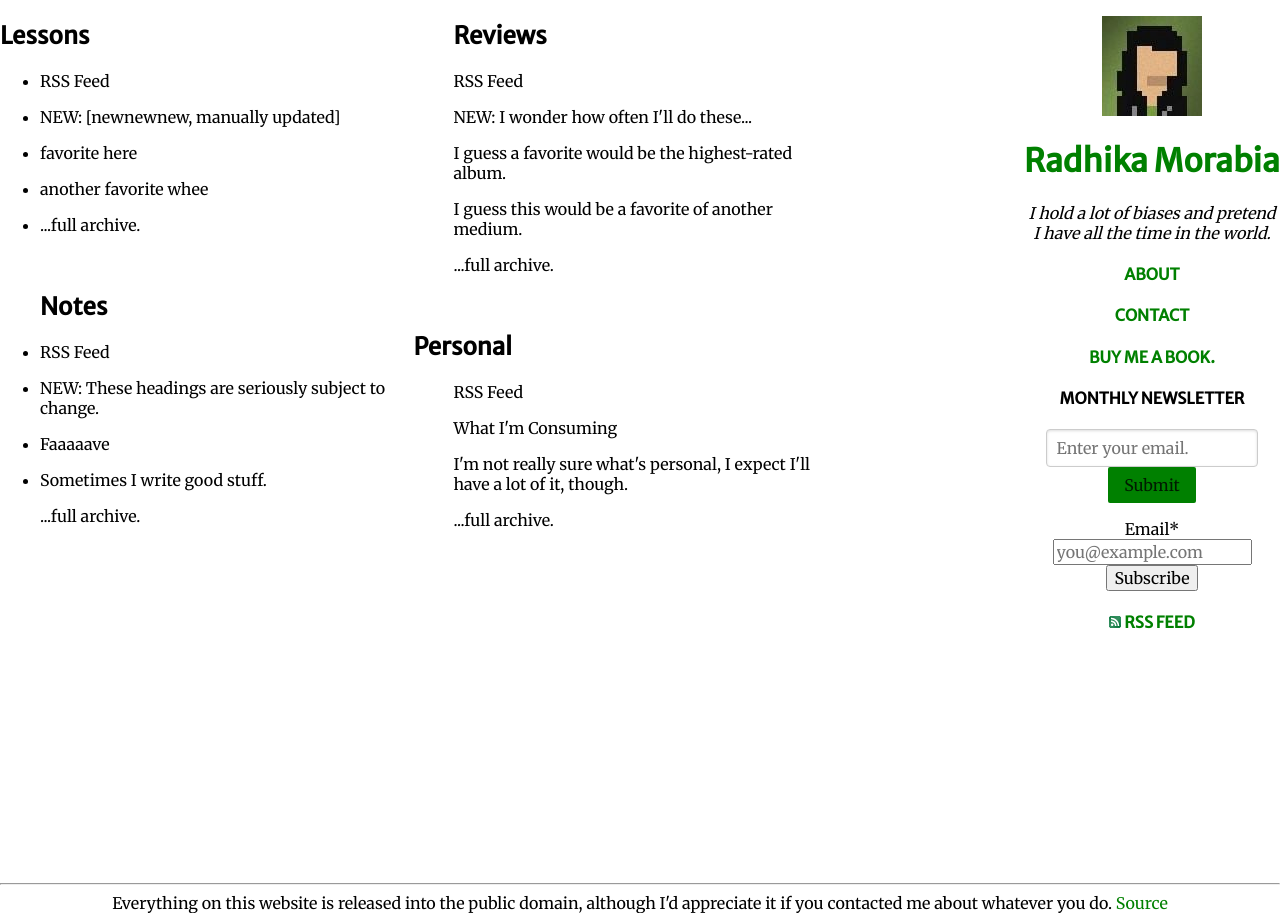
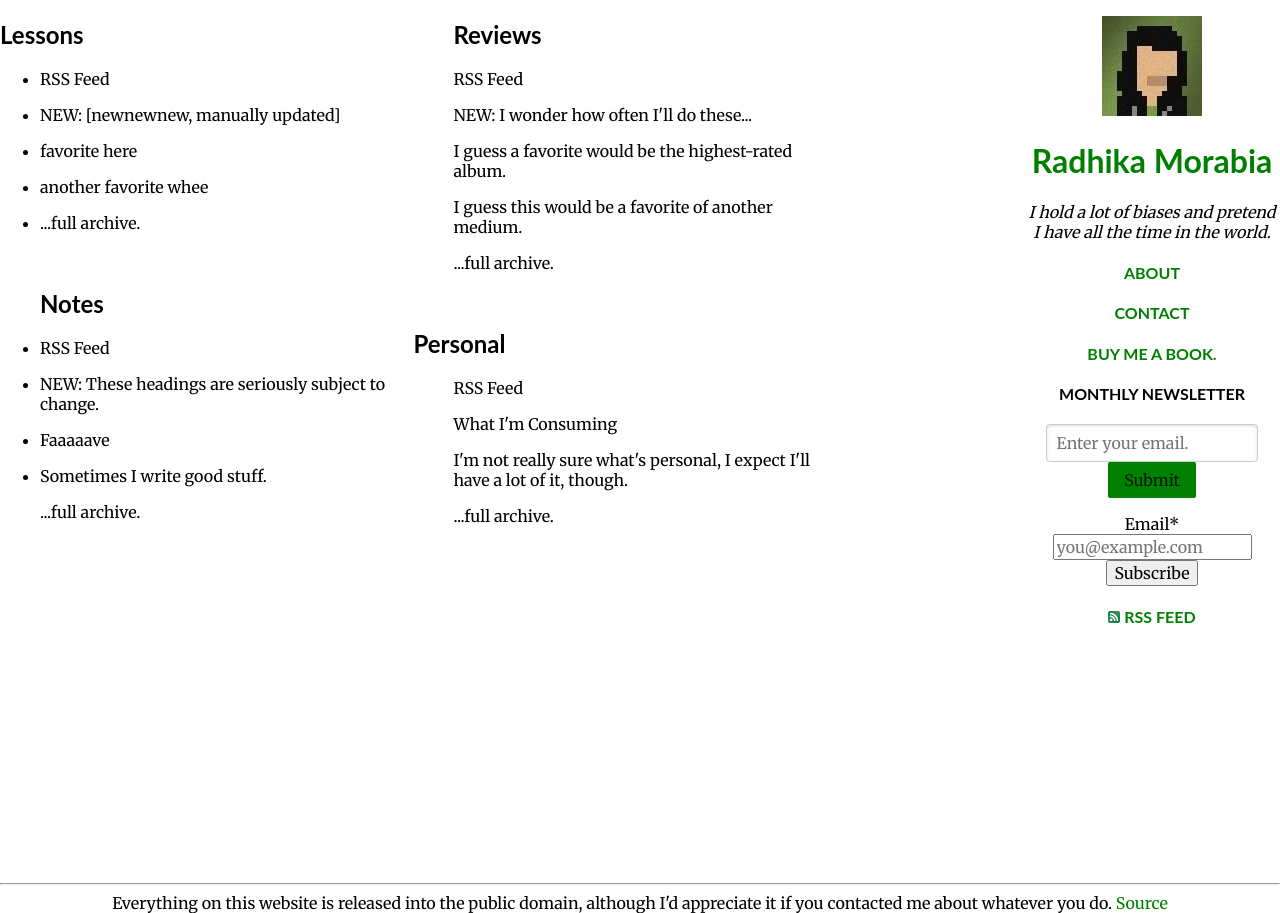
Before and after one commit to rmorabia/radhika.dev, a Jekyll site: the page built from index.html, in a window 1280 px wide. Built offline with Jekyll 4.4.1, drawn with Linux system fonts in a browser that asks for light colours; Markdown is read by kramdown in place of the engine named in the settings.

Commit message:
change merriwether sans to lato

```diff
--- a/css/stylesheet.css
+++ b/css/stylesheet.css
@@ -1,5 +1,5 @@
 h1, h2, h3, h4, h5, h6 {
-    font-family: 'Merriweather Sans', 'Merriweather', serif;
+    font-family: 'Lato', 'Merriweather', serif;
 }
 
 html, button, input, select, textarea,
```
